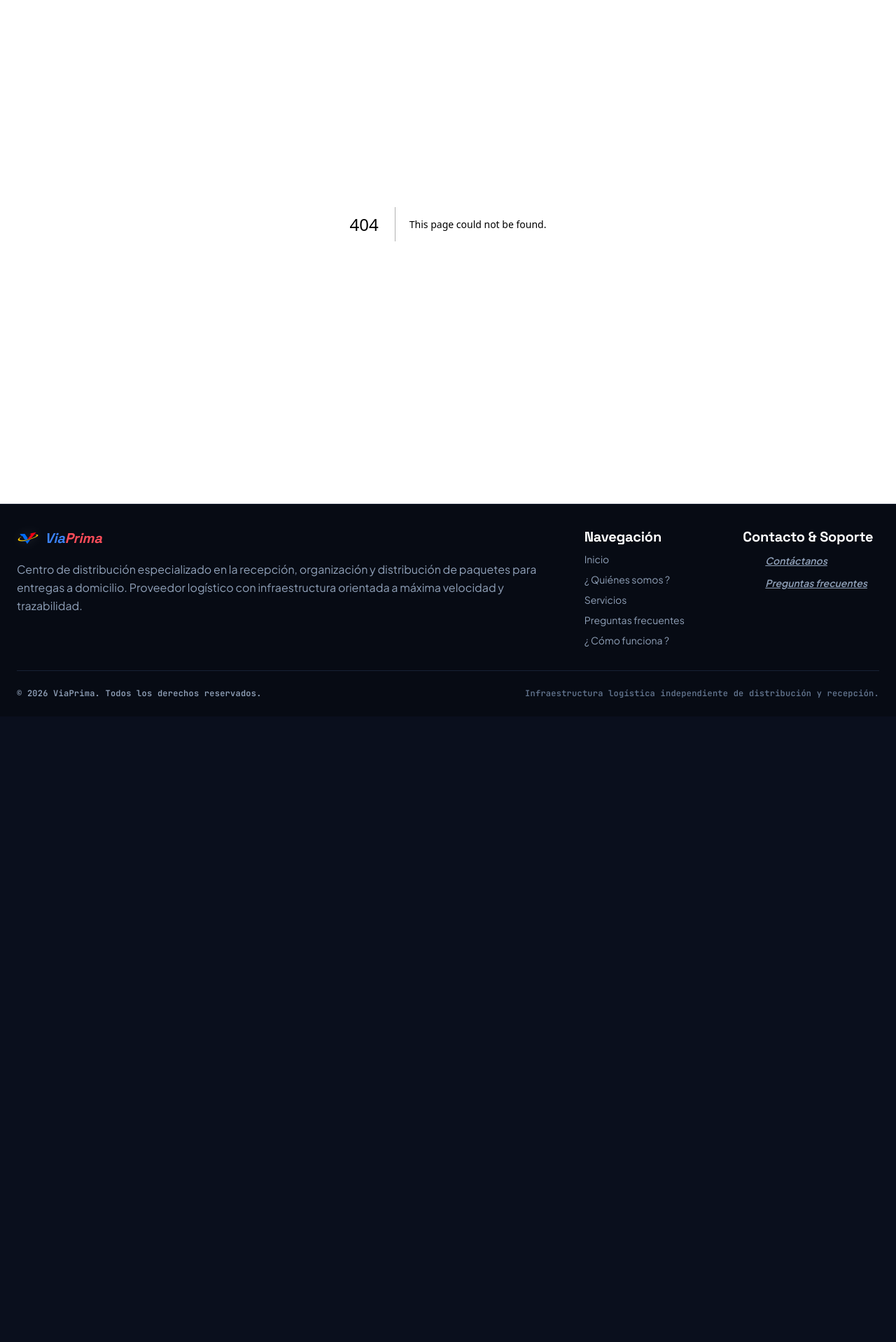
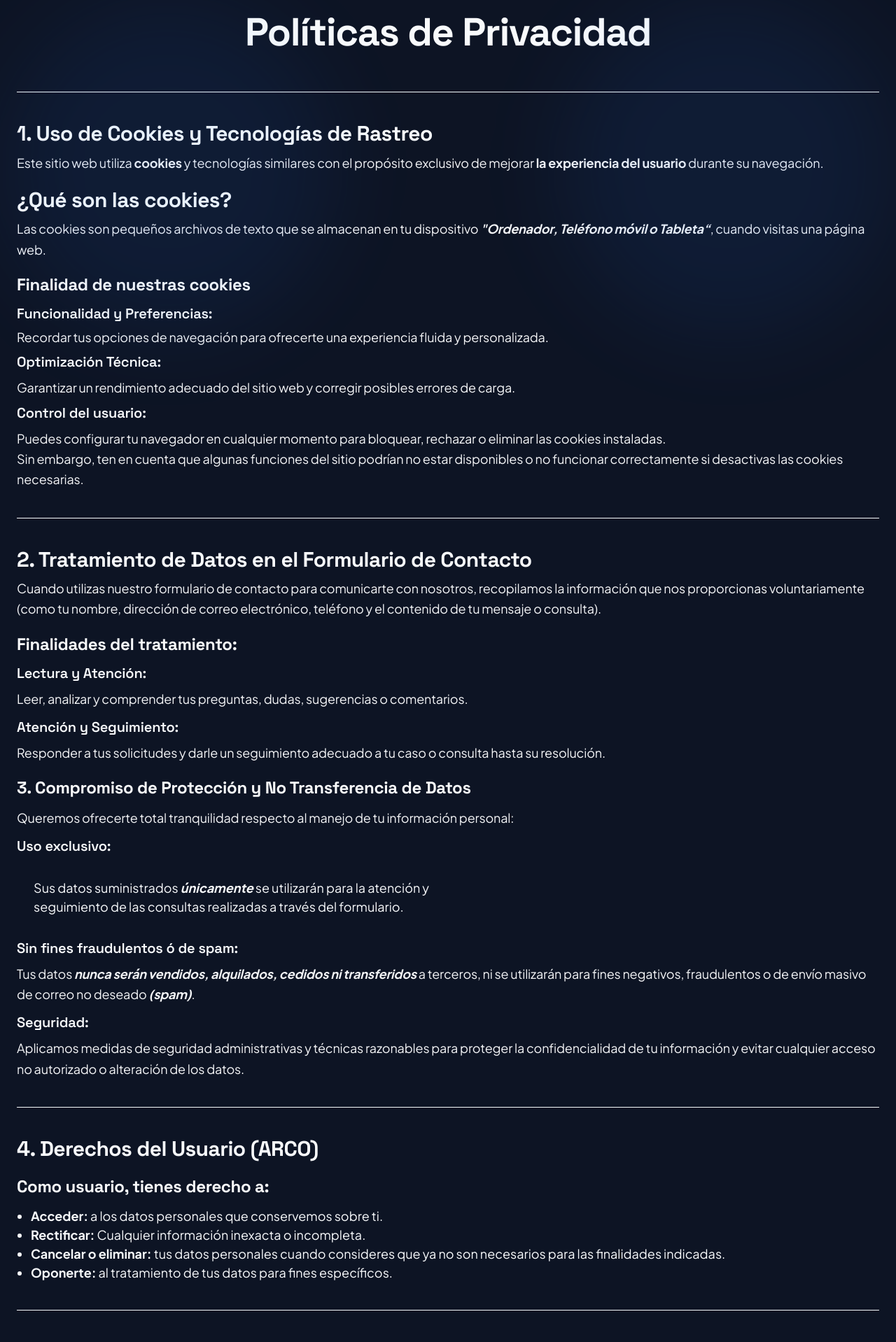
Before and after one commit to qbixmex/viaprima, a Next.js app: page /politicas-privacidad in a window 1280 px wide. Before the commit this address had no page. Shown: the part 160-2078 px from the top of the page at 70% size. Before the commit the page ends 1184 px from the top, so only its background shows below. Built offline with nearby package versions, Linux system fonts and the light colour scheme; some icons are missing.

Commit message:
Added Privacy Policy page

```diff
--- a/package.json
+++ b/package.json
@@ -1,6 +1,6 @@
 {
   "name": "via_prima",
-  "version": "0.1.2",
+  "version": "0.2.0",
   "private": true,
   "scripts": {
     "dev": "next dev",
--- /dev/null
+++ b/src/app/politicas-privacidad/page.tsx
@@ -0,0 +1,121 @@
+import type { FC } from "react";
+import styles from "./styles.module.css";
+import { cn } from "@/lib/cn";
+
+export const PrivacyPolicyPage: FC = () => {
+  return (
+    <div className={styles.privacyPolicy}>
+      <div className={styles.spotlightOne} />
+      <div className={styles.spotLightTwo} />
+      <div className={styles.container}>
+        <h1 className={styles.h1}>Políticas de Privacidad</h1>
+
+        <hr className={styles.hr} />
+
+        <h2 className={styles.h2}>1. Uso de Cookies y Tecnologías de Rastreo</h2>
+
+        <p className={cn(styles.p, 'mb-5')}>
+          Este sitio web utiliza <b>cookies</b> y tecnologías similares con el propósito exclusivo de mejorar <b>la experiencia del usuario</b> durante su navegación.
+        </p>
+
+        <h2 className={styles.h2}>¿Qué son las cookies?</h2>
+
+        <p className={cn(styles.p, 'mb-5')}>
+          Las cookies son pequeños archivos de texto que se almacenan en tu dispositivo <b><i>&quot;Ordenador, Teléfono móvil o Tableta&ldquo;</i></b>, cuando visitas una página web.
+        </p>
+
+        <h3 className={styles.h3}>Finalidad de nuestras cookies</h3>
+
+        <h4 className={styles.h4}>Funcionalidad y Preferencias:</h4>
+
+        <p className="font-body-sm text-body-lg text-gray-100 leading-snug mb-2">
+          Recordar tus opciones de navegación para ofrecerte una experiencia fluida y personalizada.
+        </p>
+
+        <h4 className={styles.h4}>Optimización Técnica:</h4>
+
+        <p className={cn(styles.p, "mb-2")}>
+         Garantizar un rendimiento adecuado del sitio web y corregir posibles errores de carga.
+        </p>
+
+        <h4 className={styles.h4}>Control del usuario:</h4>
+
+        <p className={styles.p}>
+          Puedes configurar tu navegador en cualquier momento para bloquear, rechazar o eliminar las cookies instaladas.
+        </p>
+
+        <p className={styles.p}>
+          Sin embargo, ten en cuenta que algunas funciones del sitio podrían no estar disponibles o no funcionar correctamente si desactivas las cookies necesarias.
+        </p>
+
+        <hr className={styles.hr} />
+
+        <h2 className={styles.h2}>2. Tratamiento de Datos en el Formulario de Contacto</h2>
+
+        <p className={cn(styles.p, "mb-5")}>Cuando utilizas nuestro formulario de contacto para comunicarte con nosotros, recopilamos la información que nos proporcionas voluntariamente (como tu nombre, dirección de correo electrónico, teléfono y el contenido de tu mensaje o consulta).</p>
+
+        <h3 className={styles.h3}>Finalidades del tratamiento:</h3>
+
+        <h4 className={styles.h4}>Lectura y Atención:</h4>
+
+        <p className={cn(styles.p, "mb-3")}>
+          Leer, analizar y comprender tus preguntas, dudas, sugerencias o comentarios.
+        </p>
+
+        <h4 className={styles.h4}>Atención y Seguimiento:</h4>
+
+        <p className={cn(styles.p, "mb-5")}>
+          Responder a tus solicitudes y darle un seguimiento adecuado a tu caso o consulta hasta su resolución.
+        </p>
+
+        <h3 className={styles.h3}>
+          3. Compromiso de Protección y No Transferencia de Datos
+        </h3>
+
+        <p className={cn(styles.p, "mb-3")}>
+          Queremos ofrecerte total tranquilidad respecto al manejo de tu información personal:
+        </p>
+
+        <h4 className={styles.h4}>Uso exclusivo:</h4>
+
+        <blockquote className={cn(styles.quote, "mb-4")}>
+          Sus datos suministrados <b><i>únicamente</i></b> se utilizarán para la atención y seguimiento de las consultas realizadas a través del formulario.
+        </blockquote>
+
+        <h4 className={styles.h4}>Sin fines fraudulentos ó de spam:</h4>
+
+        <p className={cn(styles.p, "mb-3")}>
+          Tus datos <b><i>nunca serán vendidos, alquilados, cedidos ni transferidos</i></b> a terceros, ni se utilizarán para fines negativos, fraudulentos o de envío masivo de correo no deseado <b><i>(spam)</i></b>.
+        </p>
+
+        <h4 className={styles.h4}>Seguridad:</h4>
+
+        <p className={styles.p}>
+          Aplicamos medidas de seguridad administrativas y técnicas razonables para proteger la confidencialidad de tu información y evitar cualquier acceso no autorizado o alteración de los datos.
+        </p>
+
+        <hr className={styles.hr} />
+
+        <h2 className={cn([styles.h2, "mb-5!"])}>4. Derechos del Usuario (ARCO)</h2>
+
+        <h3 className={styles.h3}>Como usuario, tienes derecho a:</h3>
+
+        <ul className={styles.list}>
+          <li><b>Acceder:</b> a los datos personales que conservemos sobre ti.</li>
+          <li><b>Rectificar:</b> Cualquier información inexacta o incompleta.</li>
+          <li><b>Cancelar o eliminar:</b> tus datos personales cuando consideres que ya no son necesarios para las finalidades indicadas.</li>
+          <li><b>Oponerte:</b> al tratamiento de tus datos para fines específicos.</li>
+        </ul>
+
+        <hr className={styles.hr} />
+
+        <h2 className={styles.h2}>5. Cambios en las Políticas de Privacidad</h2>
+
+        <p className={styles.p}>
+          Nos reservamos el derecho de modificar o actualizar la presente <b><i>Política de Privacidad</i></b> en cualquier momento para adaptarla a novedades legislativas o cambios en nuestras prácticas. Cualquier cambio será publicado oportunamente en esta misma página.
+        </p>
+      </div>
+    </div>
+  );
+};
+export default PrivacyPolicyPage;
--- /dev/null
+++ b/src/app/politicas-privacidad/styles.module.css
@@ -0,0 +1,107 @@
+@reference "#globals.css";
+
+.privacyPolicy {
+  width: 100%;
+  position: relative;
+  overflow: hidden;
+  padding-block: --spacing(20);
+  border-bottom: solid 1px --alpha(var(--color-slate-800) / 60%);
+  z-index: 0;
+  @apply bg-surface-container-low;
+}
+
+.spotlightOne,
+.spotLightTwo {
+  width: --spacing(120);
+  height: --spacing(120);
+  position: absolute;
+  top: -160;
+  z-index: 10;
+  opacity: 50%;
+  background-color: --alpha(var(--color-blue-500) / 15%);
+  border-radius: 50%;
+  pointer-events: none;
+  @apply blur-3xl;
+}
+
+.spotlightOne {
+  left: 0;
+}
+
+.spotLightTwo {
+  right: 0;
+}
+
+.container {
+  z-index: 20;
+  @apply max-w-7xl mx-auto px-gutter;
+}
+
+.h1 {
+  text-align: center;
+  color: var(--color-gray-50);
+  font-weight: bold;
+  @apply font-display-hero text-display-hero tracking-tight leading-relaxed;
+}
+
+.h2 {
+  color: var(--color-gray-50);
+  font-weight: bold;
+  @apply font-headline-lg text-headline-lg mb-2;
+}
+
+.h3 {
+  @apply font-headline-md text-headline-md text-gray-50 font-bold mb-3;
+}
+
+.h4 {
+  font-weight: bold;
+  color: var(--color-gray-50);
+  margin-bottom: --spacing(2);
+
+  @apply font-headline-sm text-headline-sm;
+}
+
+.p {
+  color: var(--color-gray-100);
+  @apply font-body-lg text-body-lg leading-relaxed;
+}
+
+.quote {
+  width: 100%;
+  background-color: --alpha(var(--color-sky-900) / 30%);
+  padding-block: --spacing(3);
+  padding-inline: --spacing(6);
+  border-start-end-radius: var(--radius-lg);
+  border-end-end-radius: var(--radius-lg);
+  margin-block: --spacing(5);
+  border: solid 1px --alpha(var(--color-sky-900) / 60%);
+  border-left: solid 5px var(--color-sky-700);
+  color: var(--color-sky-50);
+  font-size: var(--text-lg);
+
+  @variant md {
+    width: 50%;
+    margin-inline: auto;
+  }
+
+  @variant lg {
+    width: 50%;
+    margin-inline: 0;
+  }
+}
+
+
+.list {
+  margin-left: --spacing(5);
+
+  li {
+    list-style-type: disc;
+    font-size: var(--text-lg);
+  }
+}
+
+.hr {
+  color: var(--color-gray-600);
+  margin-block: --spacing(10);
+}
--- a/src/components/site-footer/contact-support.tsx
+++ b/src/components/site-footer/contact-support.tsx
@@ -27,11 +27,12 @@ const items: SupportItem[] = [
     icon: 'ci:help-questionmark',
     url: '/preguntas-frecuentes',
   },
-  // {
-  //   id: "bf14",
-  //   label: 'Términos y Privacidad',
-  //   icon: 'ci:book',
-  // },
+  {
+    id: "bf14",
+    label: 'Políticas de Privacidad',
+    icon: 'material-symbols:policy',
+    url: '/politicas-privacidad',
+  },
 ];
 
 export const ContactSupport = () => {
--- a/src/components/site-header/index.tsx
+++ b/src/components/site-header/index.tsx
@@ -24,7 +24,7 @@ export function SiteHeader() {
             width={512}
             height={288}
             className="h-8 w-auto object-contain drop-shadow-[0_0_8px_rgba(255,255,255,0.15)]"
-            priority
+            loading="eager"
           />
           <span className="font-headline-sm text-headline-sm tracking-tight font-extrabold ml-1 italic">
             <span className="text-primary">Via</span>
```
